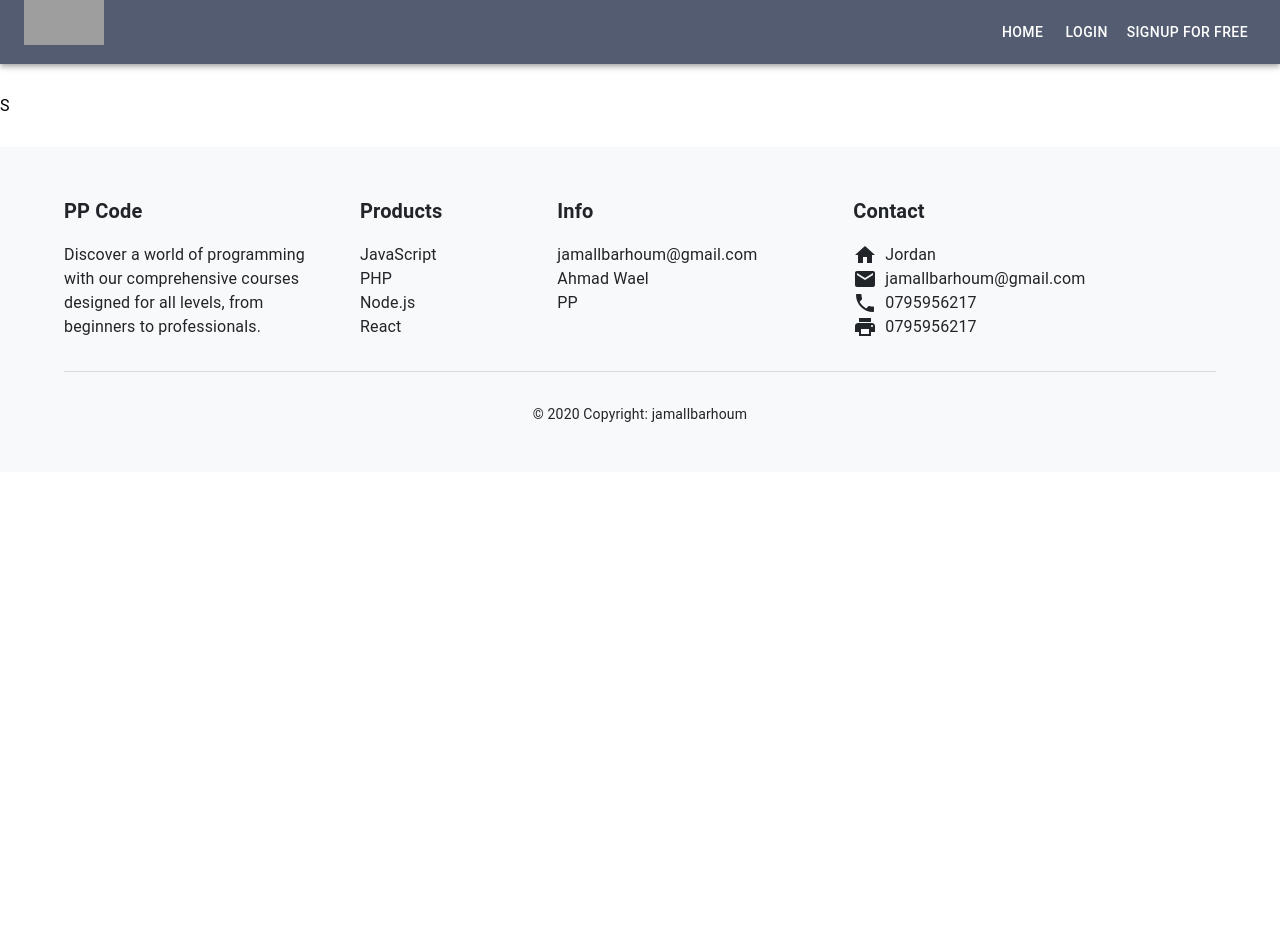
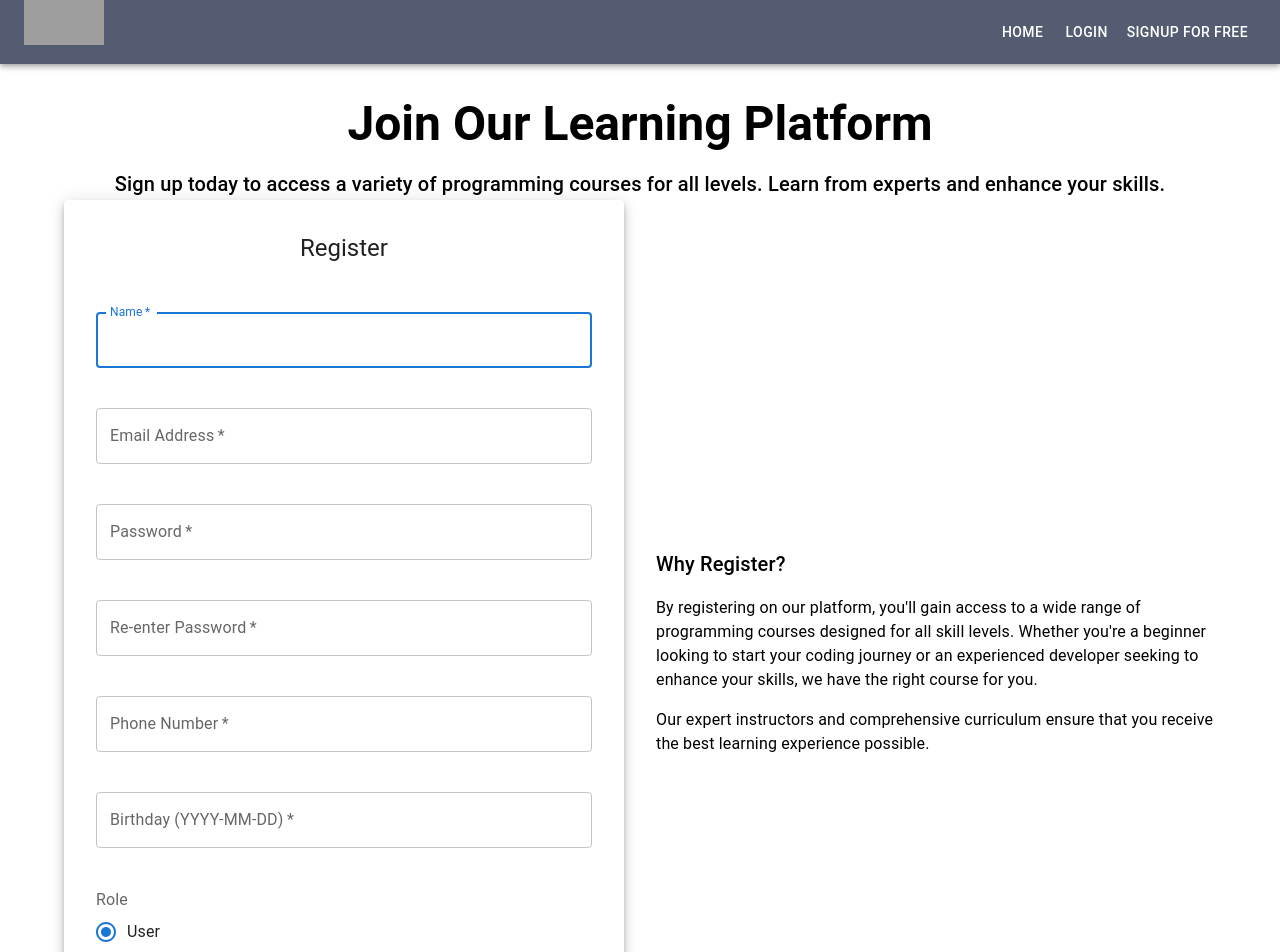
Before and after one commit to AhmadAlTarsha/LearnHub, a React (Create React App) app in the folder learnhub/front end/: page /signup in a window 1280 px wide. Shown: the top 952 px of the page. Before the commit the page ends 800 px from the top, so only its background shows below. Built offline with nearby package versions, Linux system fonts and the light colour scheme; grey boxes are pictures that could not be loaded.

Commit message:
handel signup page and use axios

```diff
--- a/learnhub/front end/package.json
+++ b/learnhub/front end/package.json
@@ -3,13 +3,16 @@
   "version": "0.1.0",
   "private": true,
   "dependencies": {
+    "@date-io/date-fns": "^3.0.0",
     "@emotion/react": "^11.11.4",
     "@emotion/styled": "^11.11.5",
     "@mui/icons-material": "^5.15.19",
+    "@mui/lab": "^5.0.0-alpha.170",
     "@mui/material": "^5.15.19",
     "@testing-library/jest-dom": "^5.17.0",
     "@testing-library/react": "^13.4.0",
     "@testing-library/user-event": "^13.5.0",
+    "axios": "^1.7.2",
     "react": "^18.3.1",
     "react-dom": "^18.3.1",
     "react-router-dom": "^6.23.1",
--- a/learnhub/front end/src/components/navBar.jsx
+++ b/learnhub/front end/src/components/navBar.jsx
@@ -25,7 +25,7 @@ function Navbar() {
           </Link>
         </Box>
         <Box sx={{ display: 'flex', alignItems: 'center' }}>
-          <Button color="inherit" >
+          <Button color="inherit" onClick={()=>{redirect("/")}} >
             Home
           </Button>
           {!false ? (
--- a/learnhub/front end/src/pages/signup.jsx
+++ b/learnhub/front end/src/pages/signup.jsx
@@ -1,9 +1,254 @@
-import React from 'react'
+import React, { useState } from "react";
+import axios from "axios";
+import {
+  Box,
+  Button,
+  Container,
+  Grid,
+  TextField,
+  Typography,
+  Radio,
+  RadioGroup,
+  FormControlLabel,
+  FormControl,
+  FormLabel,
+  Paper,
+} from "@mui/material";
 
-const Signup = () => {
+function Signup() {
+  const [formData, setFormData] = useState({
+    full_name: "",
+    email: "",
+    password: "",
+    repassword: "",
+    role: "user",
+    phone: "",
+    birthday: "",
+  });
+
+  const handleChange = (event) => {
+    const { name, value } = event.target;
+    setFormData({
+      ...formData,
+      [name]: value,
+    });
+  };
+
+  const handelSignup = async (data) => {
+    const result = await axios.post("http://localhost:5001/users/signup", {
+      full_name: data.name,
+      password: data.password,
+      email: data.email,
+      user_phone: data.phone,
+      birth_date: data.birthday,
+      user_type_id: 1,
+    });
+
+    console.log(result);
+  };
+
+  const handleSubmit = (event) => {
+    event.preventDefault();
+    if (
+      formData.email &&
+      formData.name &&
+      formData.password &&
+      formData.repassword &&
+      formData.phone &&
+      formData.birthday
+    ) {
+      if (formData.password !== formData.repassword) {
+        console.log("Passwords do not match");
+      } else {
+        console.log("All good");
+        handelSignup(formData);
+      }
+    } else {
+      console.log("Missing data");
+    }
+  };
+
   return (
-    <div>S</div>
-  )
+    <div>
+      <Box>
+        <Container sx={{ textAlign: "center", mb: 4 }}>
+          <Typography variant="h3" sx={{ fontWeight: "bold", mb: 2 }}>
+            Join Our Learning Platform
+          </Typography>
+          <Typography variant="h6" sx={{ mb: 4 }}>
+            Sign up today to access a variety of programming courses for all
+            levels. Learn from experts and enhance your skills.
+          </Typography>
+        </Container>
+      </Box>
+      <Container sx={{ mt: -8, mb: 4 }}>
+        <Grid container spacing={4}>
+          <Grid item xs={12} md={6}>
+            <Box sx={{ display: "flex", justifyContent: "center" }}>
+              <Paper elevation={6} sx={{ padding: 4 }}>
+                <Box
+                  sx={{
+                    display: "flex",
+                    flexDirection: "column",
+                    alignItems: "center",
+                  }}
+                >
+                  <Typography component="h1" variant="h5" sx={{ mb: 3 }}>
+                    Register
+                  </Typography>
+                  <Box
+                    component="form"
+                    onSubmit={handleSubmit}
+                    noValidate
+                    sx={{ mt: 1 }}
+                  >
+                    <Grid container spacing={2}>
+                      <Grid item xs={12}>
+                        <TextField
+                          margin="normal"
+                          required
+                          fullWidth
+                          id="name"
+                          label="Name"
+                          name="name"
+                          autoComplete="name"
+                          autoFocus
+                          value={formData.name}
+                          onChange={handleChange}
+                        />
+                      </Grid>
+                      <Grid item xs={12}>
+                        <TextField
+                          margin="normal"
+                          required
+                          fullWidth
+                          id="email"
+                          label="Email Address"
+                          name="email"
+                          autoComplete="email"
+                          value={formData.email}
+                          onChange={handleChange}
+                        />
+                      </Grid>
+                      <Grid item xs={12}>
+                        <TextField
+                          margin="normal"
+                          required
+                          fullWidth
+                          name="password"
+                          label="Password"
+                          type="password"
+                          id="password"
+                          autoComplete="current-password"
+                          value={formData.password}
+                          onChange={handleChange}
+                        />
+                      </Grid>
+                      <Grid item xs={12}>
+                        <TextField
+                          margin="normal"
+                          required
+                          fullWidth
+                          name="repassword"
+                          label="Re-enter Password"
+                          type="password"
+                          id="repassword"
+                          autoComplete="current-password"
+                          value={formData.repassword}
+                          onChange={handleChange}
+                        />
+                      </Grid>
+                      <Grid item xs={12}>
+                        <TextField
+                          margin="normal"
+                          required
+                          fullWidth
+                          name="phone"
+                          label="Phone Number"
+                          id="phone"
+                          autoComplete="phone"
+                          value={formData.phone}
+                          onChange={handleChange}
+                        />
+                      </Grid>
+                      <Grid item xs={12}>
+                        <TextField
+                          margin="normal"
+                          required
+                          fullWidth
+                          name="birthday"
+                          label="Birthday (YYYY-MM-DD)"
+                          id="birthday"
+                          autoComplete="birthday"
+                          value={formData.birthday}
+                          onChange={handleChange}
+                        />
+                      </Grid>
+                      <Grid item xs={12}>
+                        <FormControl component="fieldset" sx={{ mt: 2 }}>
+                          <FormLabel component="legend">Role</FormLabel>
+                          <RadioGroup
+                            aria-label="role"
+                            name="role"
+                            value={formData.role}
+                            onChange={handleChange}
+                          >
+                            <FormControlLabel
+                              value="user"
+                              control={<Radio />}
+                              label="User"
+                            />
+                            <FormControlLabel
+                              value="teacher"
+                              control={<Radio />}
+                              label="Teacher"
+                            />
+                          </RadioGroup>
+                        </FormControl>
+                      </Grid>
+                    </Grid>
+                    <Button
+                      type="submit"
+                      fullWidth
+                      variant="contained"
+                      sx={{ mt: 3, mb: 2 }}
+                    >
+                      Register
+                    </Button>
+                  </Box>
+                </Box>
+              </Paper>
+            </Box>
+          </Grid>
+          <Grid item xs={12} md={6}>
+            <Box
+              sx={{
+                display: "flex",
+                flexDirection: "column",
+                justifyContent: "center",
+                height: "100%",
+              }}
+            >
+              <Typography variant="h6" sx={{ mb: 2 }}>
+                Why Register?
+              </Typography>
+              <Typography variant="body1" sx={{ mb: 2 }}>
+                By registering on our platform, you'll gain access to a wide
+                range of programming courses designed for all skill levels.
+                Whether you're a beginner looking to start your coding journey
+                or an experienced developer seeking to enhance your skills, we
+                have the right course for you.
+              </Typography>
+              <Typography variant="body1">
+                Our expert instructors and comprehensive curriculum ensure that
+                you receive the best learning experience possible.
+              </Typography>
+            </Box>
+          </Grid>
+        </Grid>
+      </Container>
+    </div>
+  );
 }
 
-export default Signup
+export default Signup;
```
Also changed, not shown: 1 other file (tests, documents, lock files or other folders).
